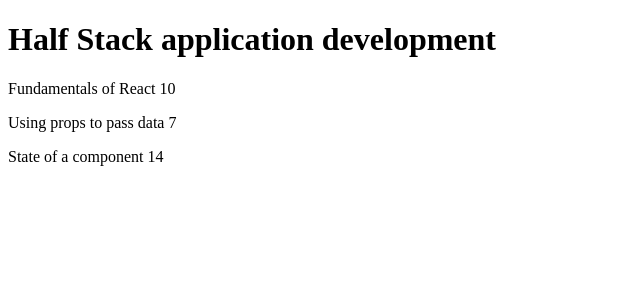
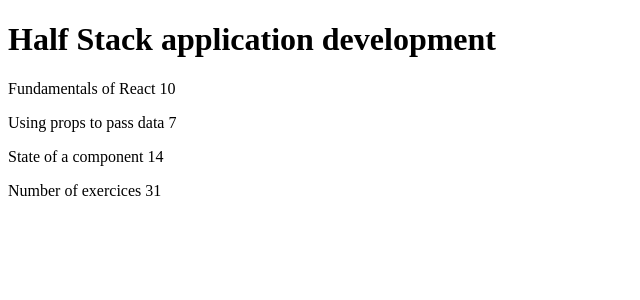
Before and after one commit to nafis589/Submission-repository, a React (Vite) app in the folder part1/courseinfo/: page / in a window 1280 px wide. Shown: the top 300 px of the page, without its empty margins (0-640 px from the left). Built offline with nearby package versions, Linux system fonts and the light colour scheme.

Commit message:
1.4 : courseinfo, étape 4

```diff
--- a/part1/courseinfo/src/App.jsx
+++ b/part1/courseinfo/src/App.jsx
@@ -2,25 +2,53 @@
 const App = () => {
   const course = 'Half Stack application development'
 
-  const part1 ={
+  const parts = [
+  {
     name: 'Fundamentals of React',
     exercises: 10,
-  }
-  const part2 ={
+  },
+  {
     name: 'Using props to pass data',
     exercises: 7,
-  }
-  const part3 ={
+  },
+  {
     name: 'State of a component',
     exercises: 14,
   }
+  ];
 
+const Header = (props)=>{
+    return (
+      <h1>{props.course}</h1>
+    )
+  }
+
+  const Part = (props)=>{
+    return (
+      props.parts.map(part=><p>{part.name} {part.exercises}</p>)
+    )
+  }
+
+const Content = (props)=>{
+    return (
+      <div>
+        <Part parts={props.parts}/>
+      </div>
+    )
+  }
+
+  const Total = (props) =>{
+    let total=0;
+    props.parts.map(part=>total+=part.exercises)
+    return (
+      <p>Number of exercices {total}</p>
+    )
+  }
   return (
     <div>
-      <h1>{course}</h1>
-      <p>{part1.name} {part1.exercises}</p>
-      <p>{part2.name} {part2.exercises}</p>
-      <p>{part3.name} {part3.exercises}</p>
+      <Header course= {course} />
+      <Content parts={parts} />
+      <Total parts={parts} />
     </div>
   )
 }
```
